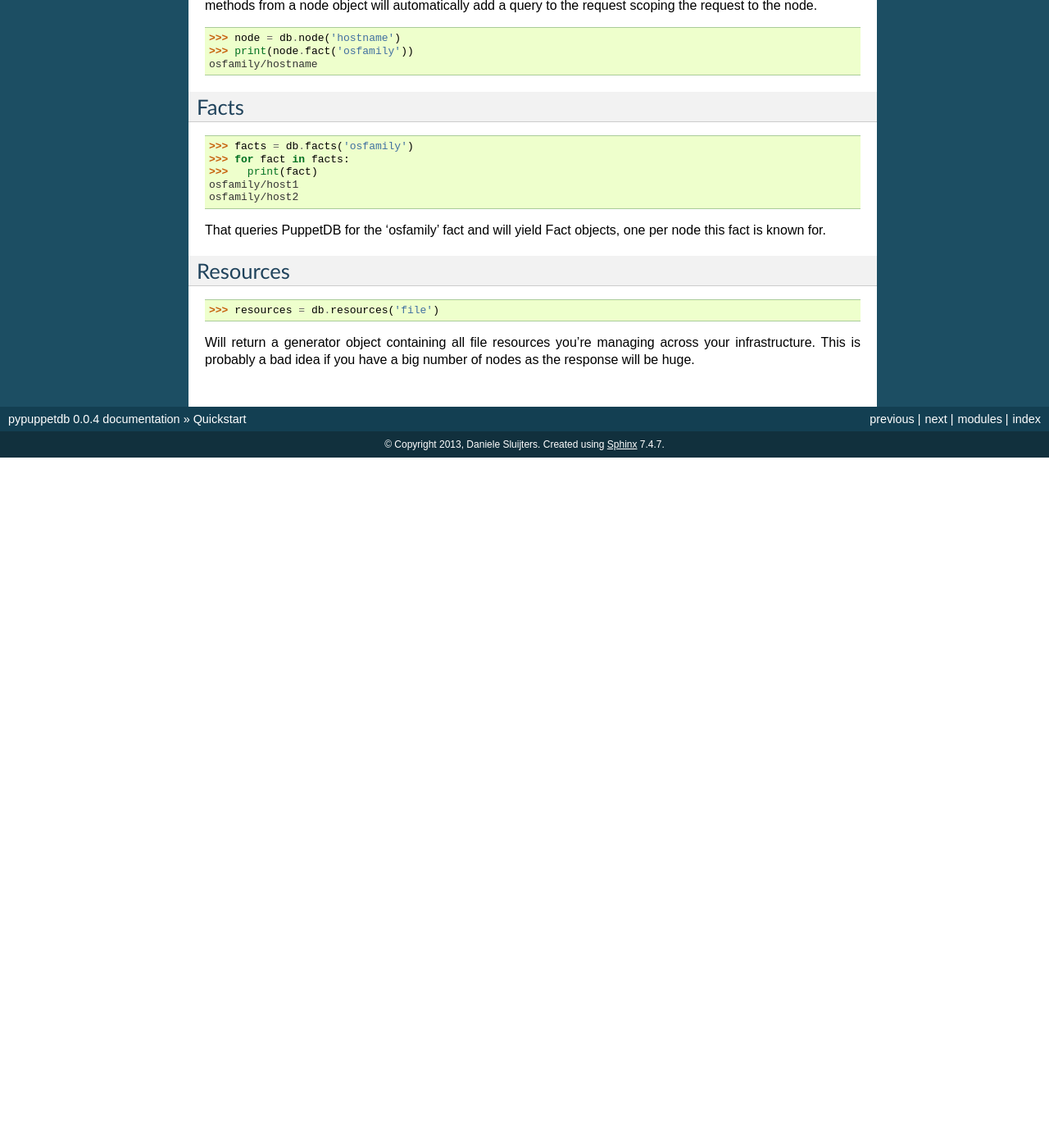
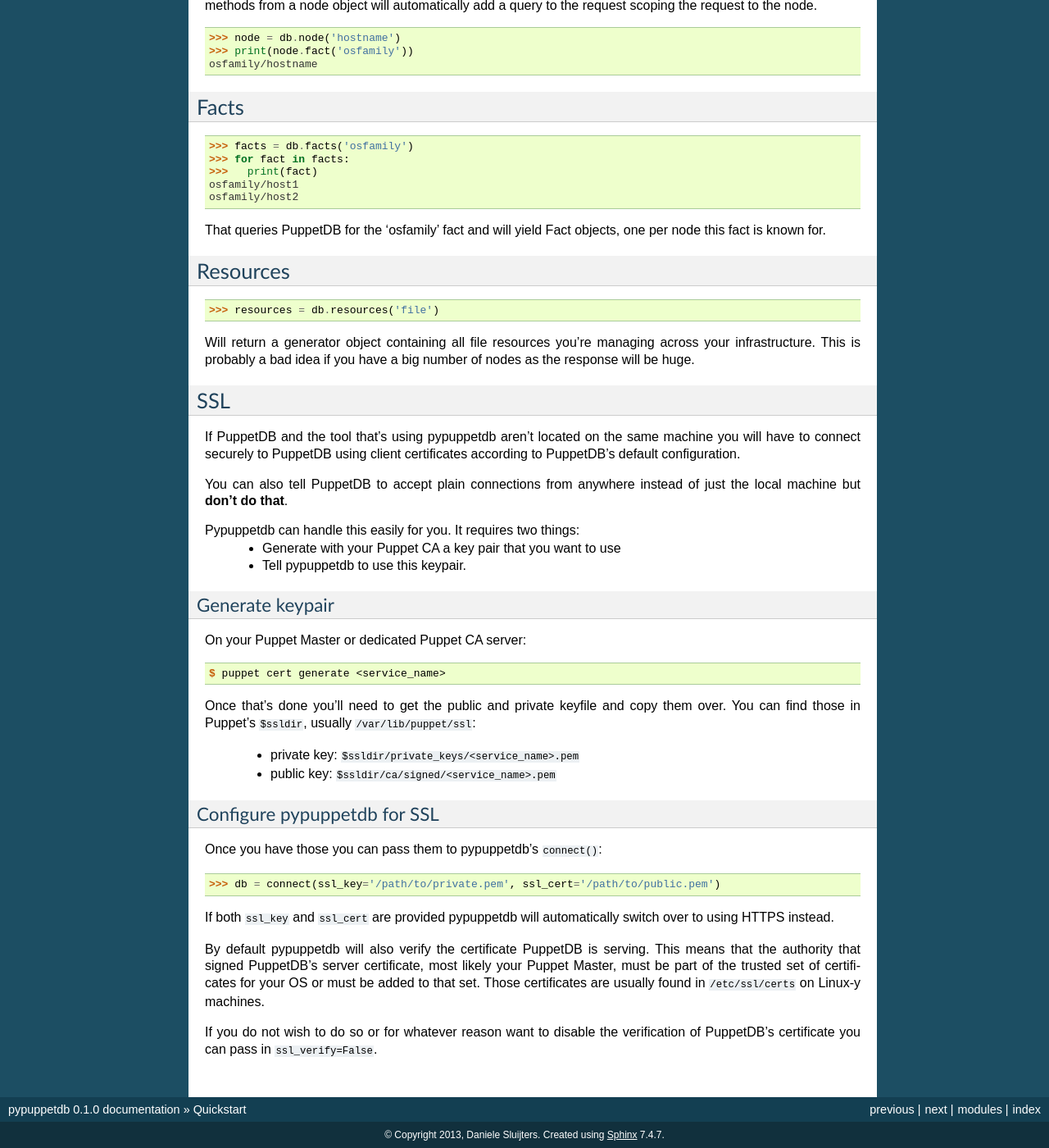
Before and after one commit to voxpupuli/pypuppetdb, a Sphinx documentation site: the page built from docs/quickstart.rst, in a window 1280 px wide and 1400 px high, scrolled down 687 px. Shown: the whole window at 82% size. Built offline with Sphinx 7.4.7, drawn with Linux system fonts in a browser that asks for light colours; before the commit the page ends 1245 px from its top, so only the background shows below that; some of the changed text lies outside the part shown.

Commit message:
Start getting ready for 0.1.0:
* Update version
* Bump changelog entries
* Update docs
* Fix SSL behaviour

```diff
--- a/docs/api.rst
+++ b/docs/api.rst
@@ -37,9 +37,7 @@
 
 What you'll usually need to do is use the :func:`connect` method to set up a
 connection with PuppetDB and indicate which version of the API you want to
-talk. Additionally it allows you to enable or disable the experimental
-features.
-
+talk.
 .. autofunction:: connect
 
 API objects
@@ -127,4 +125,3 @@
 into their own :mod:`utils` module.
 
 .. autofunction:: pypuppetdb.utils.json_to_datetime
-.. autofunction:: pypuppetdb.utils.experimental
--- a/docs/quickstart.rst
+++ b/docs/quickstart.rst
@@ -75,3 +75,53 @@
 Will return a generator object containing all file resources you're managing
 across your infrastructure. This is probably a bad idea if you have a big
 number of nodes as the response will be huge.
+
+SSL
+---
+If PuppetDB and the tool that's using pypuppetdb aren't located on the same
+machine you will have to connect securely to PuppetDB using client certificates
+according to PuppetDB's default configuration.
+
+You can also tell PuppetDB to accept plain connections from anywhere instead
+of just the local machine but **don't do that**.
+
+Pypuppetdb can handle this easily for you. It requires two things:
+  * Generate with your Puppet CA a key pair that you want to use
+  * Tell pypuppetdb to use this keypair.
+
+Generate keypair
+~~~~~~~~~~~~~~~~
+
+On your Puppet Master or dedicated Puppet CA server:
+
+.. code-block:: console
+
+   $ puppet cert generate <service_name>
+
+Once that's done you'll need to get the public and private keyfile and copy
+them over. You can find those in Puppet's ``$ssldir``, usually
+``/var/lib/puppet/ssl``:
+
+  * private key: ``$ssldir/private_keys/<service_name>.pem``
+  * public key: ``$ssldir/ca/signed/<service_name>.pem``
+
+Configure pypuppetdb for SSL
+~~~~~~~~~~~~~~~~~~~~~~~~~~~~
+
+Once you have those you can pass them to pypuppetdb's ``connect()``:
+
+.. code-block:: python
+
+   >>> db = connect(ssl_key='/path/to/private.pem', ssl_cert='/path/to/public.pem')
+
+If both ``ssl_key`` and ``ssl_cert`` are provided pypuppetdb will automatically
+switch over to using HTTPS instead.
+
+By default pypuppetdb will also verify the certificate PuppetDB is serving.
+This means that the authority that signed PuppetDB's server certificate, most
+likely your Puppet Master, must be part of the trusted set of certificates for
+your OS or must be added to that set. Those certificates are usually found in
+``/etc/ssl/certs`` on Linux-y machines.
+
+If you do not wish to do so or for whatever reason want to disable the
+verification of PuppetDB's certificate you can pass in ``ssl_verify=False``.
--- a/setup.py
+++ b/setup.py
@@ -36,7 +36,7 @@
 
 setup(
     name='pypuppetdb',
-    version='0.0.4',
+    version='0.1.0',
     author='Daniele Sluijters',
     author_email='daniele.sluijters+pypi@gmail.com',
     packages=packages,
```
Also changed, not shown: CHANGELOG.rst (+56 -0 lines), pypuppetdb/__init__.py (+4 -4 lines), 2 other files.
